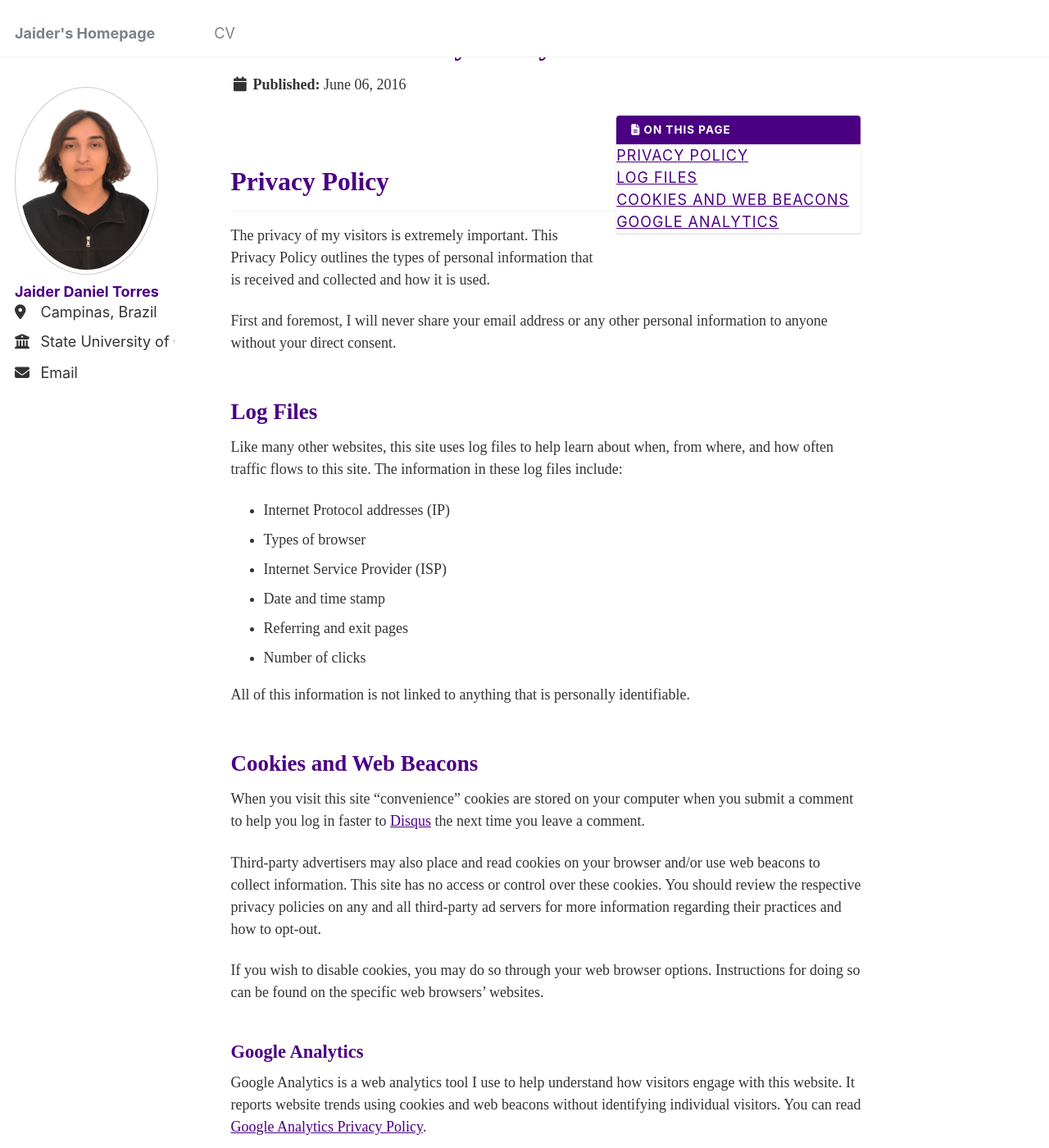
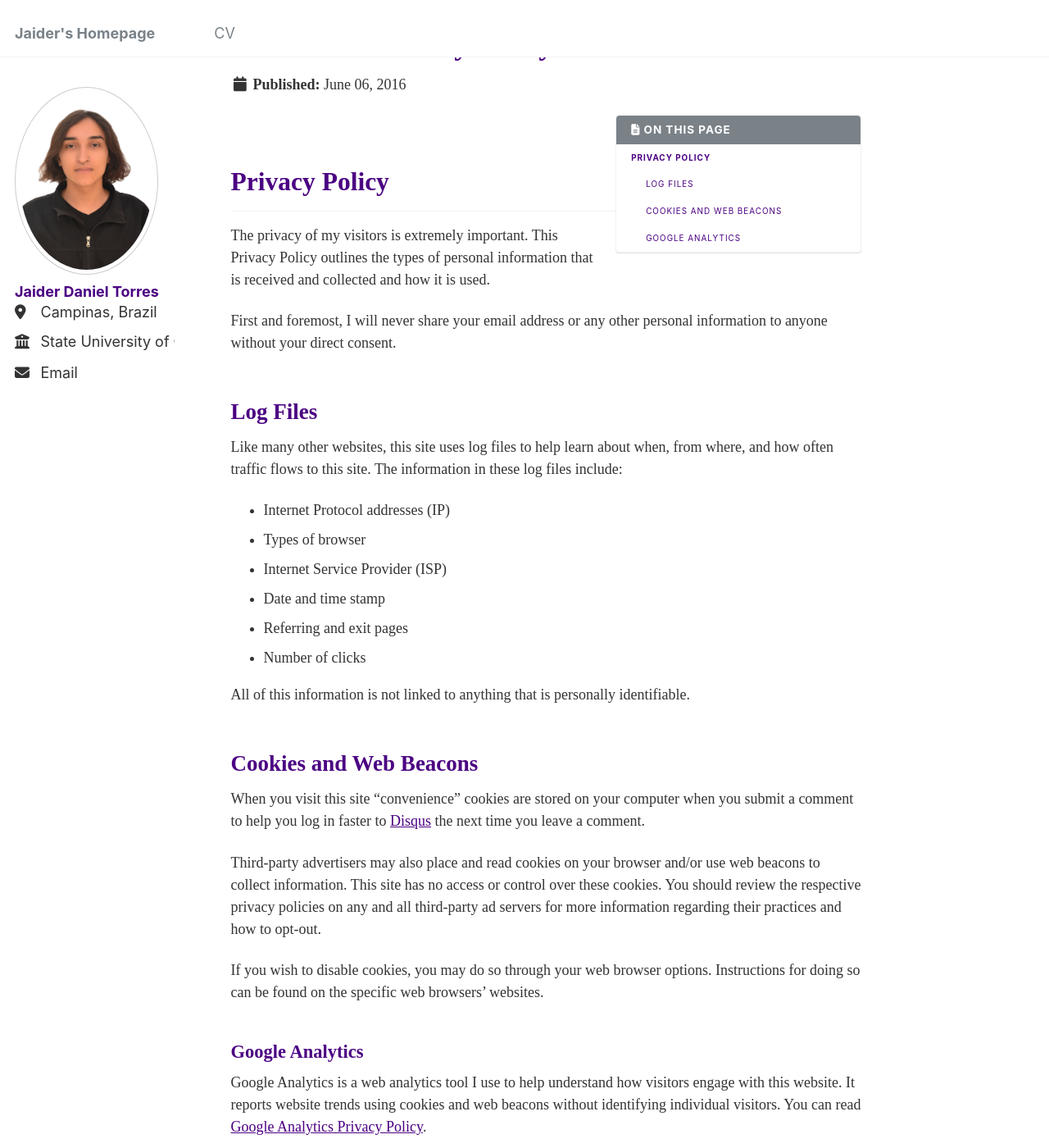
Before and after one commit to jaider-torres/jaider-torres.github.io, a Jekyll site: the page built from _pages/terms.md, in a window 1280 px wide and 1400 px high. Shown: the whole window at 82% size. Built offline with Jekyll 4.4.1, drawn with Linux system fonts in a browser that asks for light colours.

Commit message:
Update _navigation.scss

```diff
--- a/_sass/_navigation.scss
+++ b/_sass/_navigation.scss
@@ -1,3 +1,4 @@
+
 /* ==========================================================================
    NAVIGATION
    ========================================================================== */
@@ -51,6 +52,7 @@
   }
 }
 
+
 /*
    Post pagination navigation links
    ========================================================================== */
@@ -92,7 +94,7 @@
 
       &.current {
         color: #fff;
-        background: #4b0082; /* Updated to user-preferred purple */
+        background: $primary-color;
       }
 
       &.disabled {
@@ -166,6 +168,7 @@
   border-top: 1px solid $border-color;
 }
 
+
 /*
    Priority plus navigation
    ========================================================================== */
@@ -233,6 +236,7 @@
         bottom: 0;
         height: 4px;
         background: mix(#fff, $primary-color, 50%);
+        width: 100%;
         -webkit-transition: $global-transition;
         transition: $global-transition;
         -webkit-transform: scaleX(0);
@@ -307,6 +311,7 @@
   }
 }
 
+
 /*
    Navigation list
    ========================================================================== */
@@ -334,7 +339,7 @@
     padding-right: 0.5em;
     color: #fff;
     font-weight: bold;
-    background: #4b0082; /* Updated to user-preferred purple */
+    background: $primary-color;
     border-radius: $border-radius;
 
     &:hover {
@@ -362,6 +367,7 @@
   border-bottom: 1px solid $border-color;
 }
 
+
 /*
    Table of contents navigation
    ========================================================================== */
@@ -379,8 +385,52 @@
   .nav__title {
     color: #fff;
     font-size: $type-size-6;
-    background: #4b0082; /* Updated to user-preferred purple */
+    background: $primary-color;
     border-top-left-radius: $border-radius;
     border-top-right-radius: $border-radius;
   }
 }
+
+.toc__menu {
+  margin: 0;
+  padding: 0;
+  width: 100%;
+  list-style: none;
+  font-size: 0.8rem;
+
+  a {
+    display: block;
+    padding: 0.5rem 1rem;
+    color: $gray;
+    font-size: $type-size-7;
+    font-weight: bold;
+    line-height: 1.5;
+    border-bottom: 1px solid $border-color;
+    text-decoration-line: none !important;
+
+    &:hover {
+      color: #000;
+      background: $lighter-gray;
+    }
+  }
+
+  > li:last-child {
+    a {
+      border-bottom: none;
+    }
+  }
+
+  li ul > li a {
+    padding-left: 2rem;
+    font-weight: normal;
+  }
+
+  /* hide sub sub links on small screens*/
+  li > ul li {
+    display: none;
+
+    @include breakpoint($medium) {
+      display: block;
+    }
+  }
+}
```
